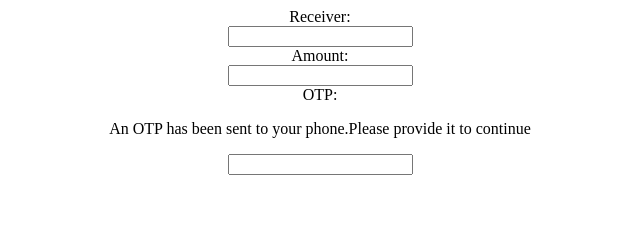
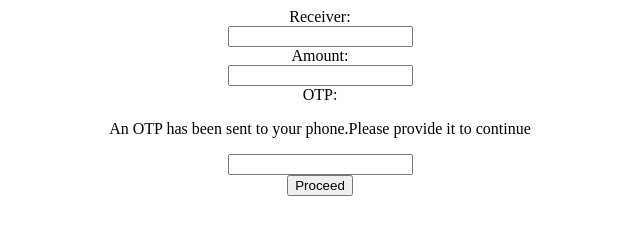
Before and after one commit to NaymulHulk/bKashSendMoney2, a plain HTML site: page index.html in a window 1280 px wide. Shown: the whole page, without its empty margins (320-960 px from the left). Drawn offline with Linux system fonts and the light colour scheme.

Commit message:
third commit

```diff
--- a/index.html
+++ b/index.html
@@ -15,6 +15,8 @@ Receiver:<br>
   <p> An OTP has been sent to your phone.Please provide it to continue</p>
   <input type="number" name="OTP" value="">
   <br>
+
+    <button onclick="window.location.href = 'https://w3docs.com';">Proceed</button>
     </center>
 
 
```
